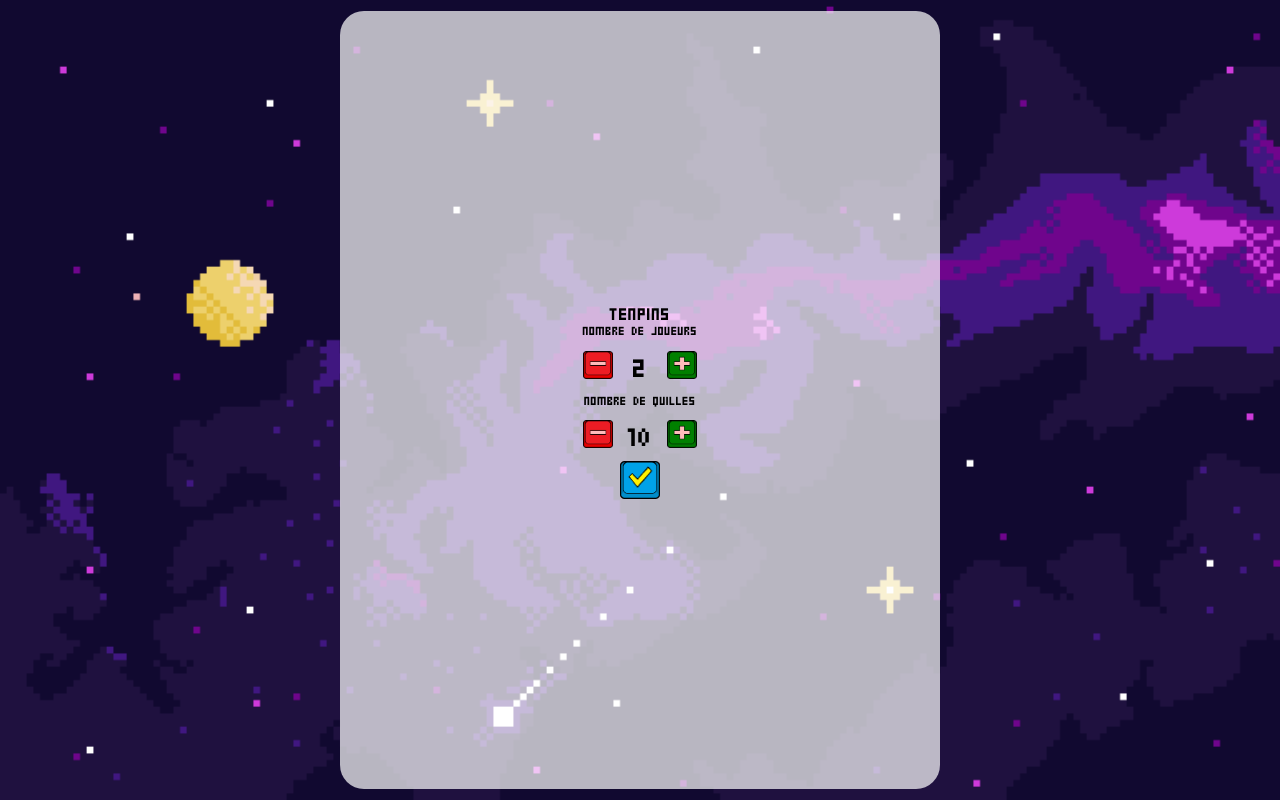
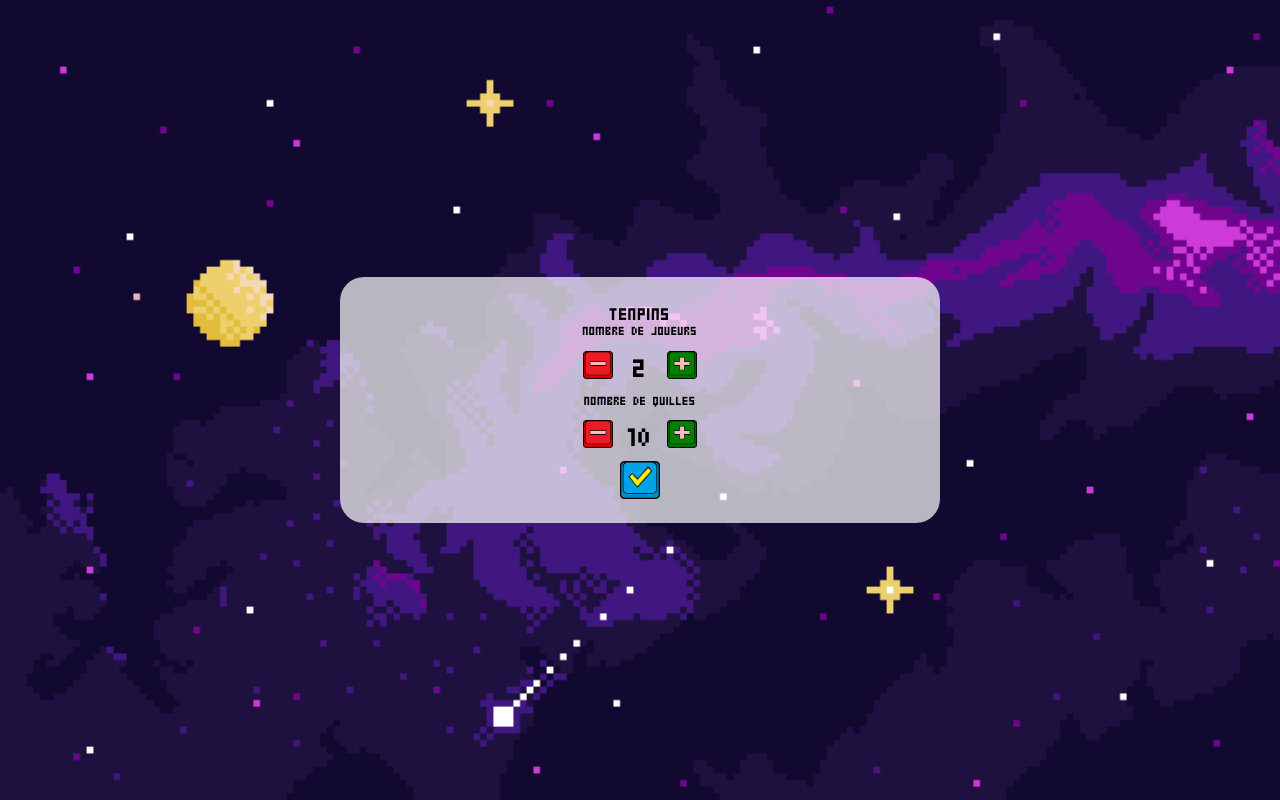
Before and after one commit to Bowls-Ltd/BowlingApp, a website built with webpack: page src/index.html in a window 1280 px wide. Built offline with nearby package versions, Linux system fonts and the light colour scheme.

Commit message:
centered

```diff
--- a/src/style.css
+++ b/src/style.css
@@ -31,6 +31,7 @@ body {
     height: 100%;
     display: flex;
     flex-direction: column;
+    justify-content: center;
 }
 
 @media (min-width: 600px) {
@@ -48,7 +49,7 @@ body {
     background: rgba(255,255,255,0.7);
     padding: var(--size2);
     border-radius: var(--size2);
-    height: 100%;
+    max-height: 100%;
     box-sizing: border-box;
     display: flex;
     flex-direction: column;
```
